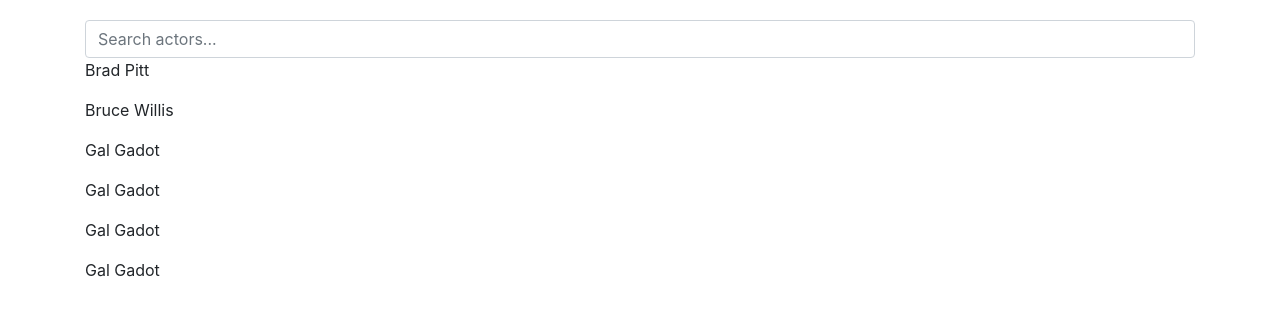
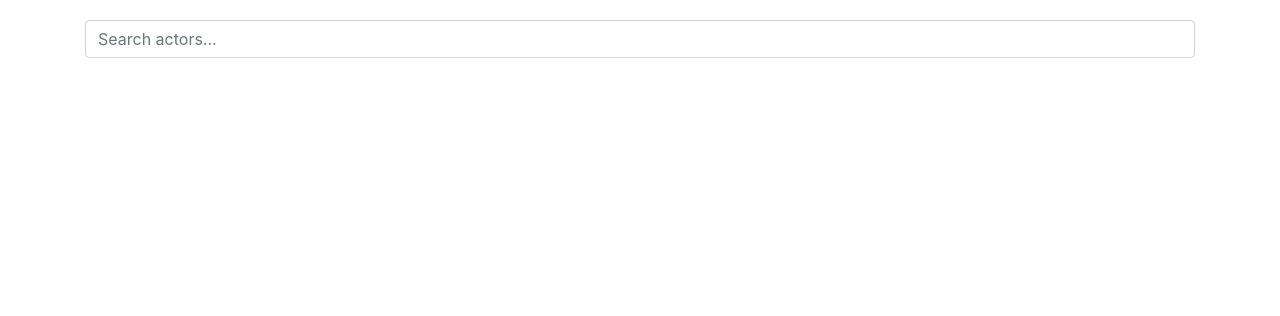
Before and after one commit to nirch/actors-tmdb-react-v2, a React (Create React App) app: page / in a window 1280 px wide. Shown: the top 316 px of the page. Built offline with nearby package versions, Linux system fonts and the light colour scheme.

Commit message:
ActorCard design

```diff
--- a/src/components/ActorCard/ActorCard.js
+++ b/src/components/ActorCard/ActorCard.js
@@ -1,10 +1,16 @@
 import React from 'react';
+import { Card } from 'react-bootstrap';
 import './ActorCard.css'
 
-function ActorCard({actor}) {
+function ActorCard({ actor }) {
     return (
         <div className="c-actor">
-            <p>{actor.name}</p>
+            <Card>
+                <Card.Img variant="top" src={actor.img} />
+                <Card.Body>
+                    <Card.Title>{actor.name}</Card.Title>
+                </Card.Body>
+            </Card>
         </div>
     );
 }
--- a/src/components/SearchBox/SearchBox.css
+++ b/src/components/SearchBox/SearchBox.css
@@ -12,4 +12,5 @@
 .c-searchbox > .result-box {
     position: absolute;
     width: 100%;
+    z-index: 10;
 }
--- a/src/model/ActorModel.js
+++ b/src/model/ActorModel.js
@@ -1,6 +1,7 @@
 
 export default class ActorModel {
-    constructor(name) {
+    constructor(name, img) {
         this.name = name;
+        this.img = "https://image.tmdb.org/t/p/w500" + img;
     }
 }
--- a/src/pages/ActorsPage/ActorsPage.js
+++ b/src/pages/ActorsPage/ActorsPage.js
@@ -1,20 +1,13 @@
 import axios from 'axios';
 import React, { useState } from 'react';
-import { Container } from 'react-bootstrap';
+import { Col, Container, Row } from 'react-bootstrap';
 import ActorCard from '../../components/ActorCard/ActorCard';
 import SearchBox from '../../components/SearchBox/SearchBox';
 import ActorModel from '../../model/ActorModel';
 import './ActorsPage.css'
 
 function ActorsPage(props) {
-    const [actors, setActors] = useState([
-        new ActorModel("Brad Pitt"),
-        new ActorModel("Bruce Willis"),
-        new ActorModel("Gal Gadot"),
-        new ActorModel("Gal Gadot"),
-        new ActorModel("Gal Gadot"),
-        new ActorModel("Gal Gadot"),
-    ]);
+    const [actors, setActors] = useState([]);
     const [searchText, setSearchText] = useState("");
     const [results, setResults] = useState([]);
 
@@ -37,7 +30,7 @@ function ActorsPage(props) {
 
     function addActor(resultIndex) {
         // Adding the actor to the view
-        setActors(actors.concat(new ActorModel(results[resultIndex].name)));
+        setActors(actors.concat(new ActorModel(results[resultIndex].name, results[resultIndex].profile_path)));
 
         // Cleaning up the SearchBox
         setResults([]);
@@ -53,7 +46,9 @@ function ActorsPage(props) {
                     onSearchChange={handleSearchChange}
                     results={results.map(result => result.name)}
                     onResultSelected={addActor}/>
-                {actors.map(actor => <ActorCard actor={actor}/>)}
+                <Row>
+                    {actors.map(actor => <Col lg={3} md={6}><ActorCard actor={actor}/></Col>)}
+                </Row>
             </Container>
         </div>
     );
```
